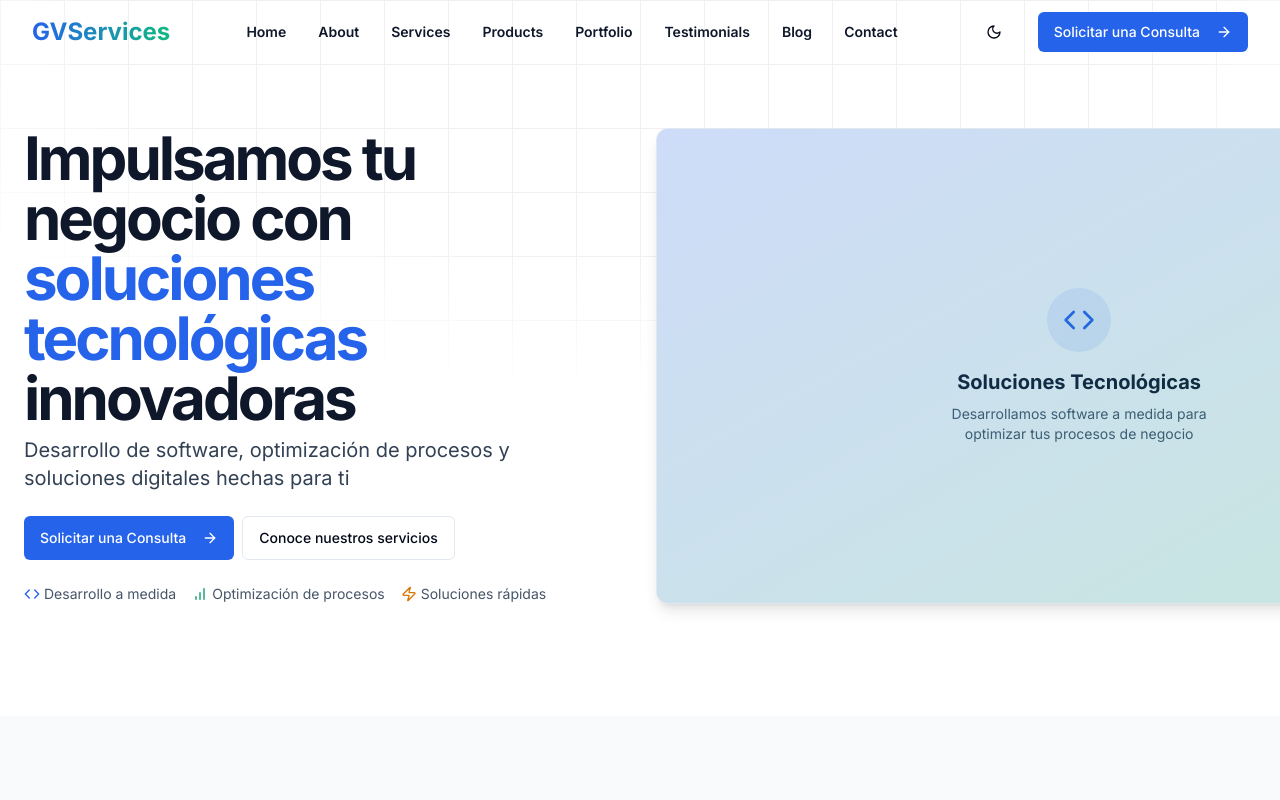
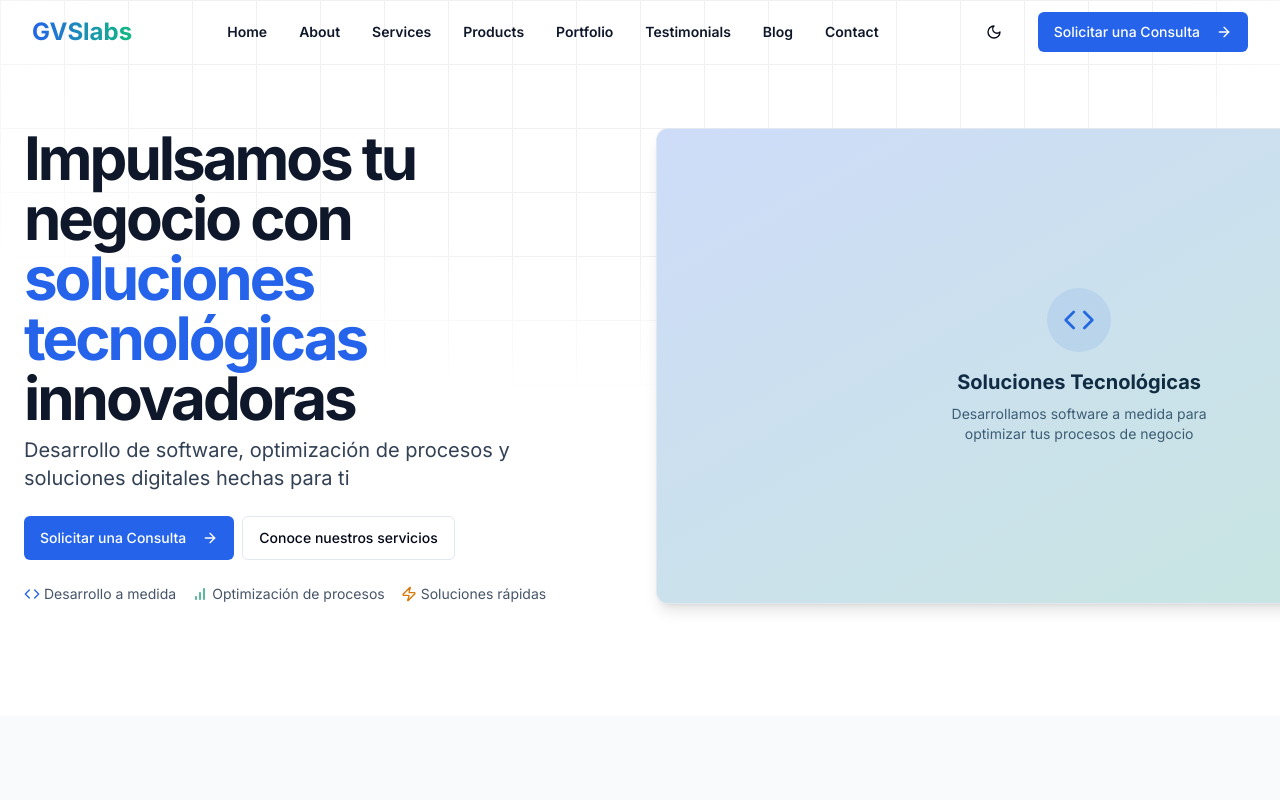
Before and after one commit to Ghellsing007/gvslabs-landing, a Next.js app: page / in a window 1280 px wide. Shown: the top 800 px of the page. Built offline with nearby package versions, Linux system fonts and the light colour scheme.

Commit message:
Actualizar logos y correo: GVServices a GVSlabs, correo a admin@gvslabs.cloud

```diff
--- a/components/contact.tsx
+++ b/components/contact.tsx
@@ -26,7 +26,7 @@ const contactInfo: ContactInfo[] = [
   {
     icon: <Mail className="h-5 w-5 sm:h-6 sm:w-6 text-indigo-600 dark:text-indigo-400 mt-0.5" aria-hidden="true" />,
     title: "Email",
-    content: "gvservicex@gmail.com",
+    content: "admin@gvslabs.cloud",
   },
   {
     icon: <Phone className="h-5 w-5 sm:h-6 sm:w-6 text-indigo-600 dark:text-indigo-400 mt-0.5" aria-hidden="true" />,
--- a/components/footer.tsx
+++ b/components/footer.tsx
@@ -9,7 +9,7 @@ export default function Footer() {
           <div className="space-y-4">
             <Link href="#" className="flex items-center">
               <span className="text-2xl font-bold bg-gradient-to-r from-blue-600 to-emerald-500 dark:from-blue-400 dark:to-emerald-300 bg-clip-text text-transparent">
-                GVServices
+                GVSlabs
               </span>
             </Link>
             <p className="text-sm text-slate-600 dark:text-slate-400">
@@ -160,7 +160,7 @@ export default function Footer() {
         </div>
         <div className="mt-8 border-t border-slate-200 dark:border-slate-800 pt-8 flex flex-col md:flex-row justify-between items-center">
           <p className="text-xs text-slate-600 dark:text-slate-400">
-            © {new Date().getFullYear()} GVServices. Todos los derechos reservados.
+            © {new Date().getFullYear()} GVSlabs. Todos los derechos reservados.
           </p>
           <div className="mt-4 md:mt-0 flex space-x-4">
             <Link
--- a/components/header.tsx
+++ b/components/header.tsx
@@ -20,10 +20,10 @@ const navigation = [
 
 const Logo = () => (
   <Link href="/" className="-m-1.5 p-1.5">
-    <span className="sr-only">GVServices</span>
+    <span className="sr-only">GVSlabs</span>
     <div className="flex items-center">
       <span className="text-2xl font-bold bg-gradient-to-r from-blue-600 to-emerald-500 dark:from-blue-400 dark:to-emerald-300 bg-clip-text text-transparent">
-        GVServices
+        GVSlabs
       </span>
     </div>
   </Link>
```
